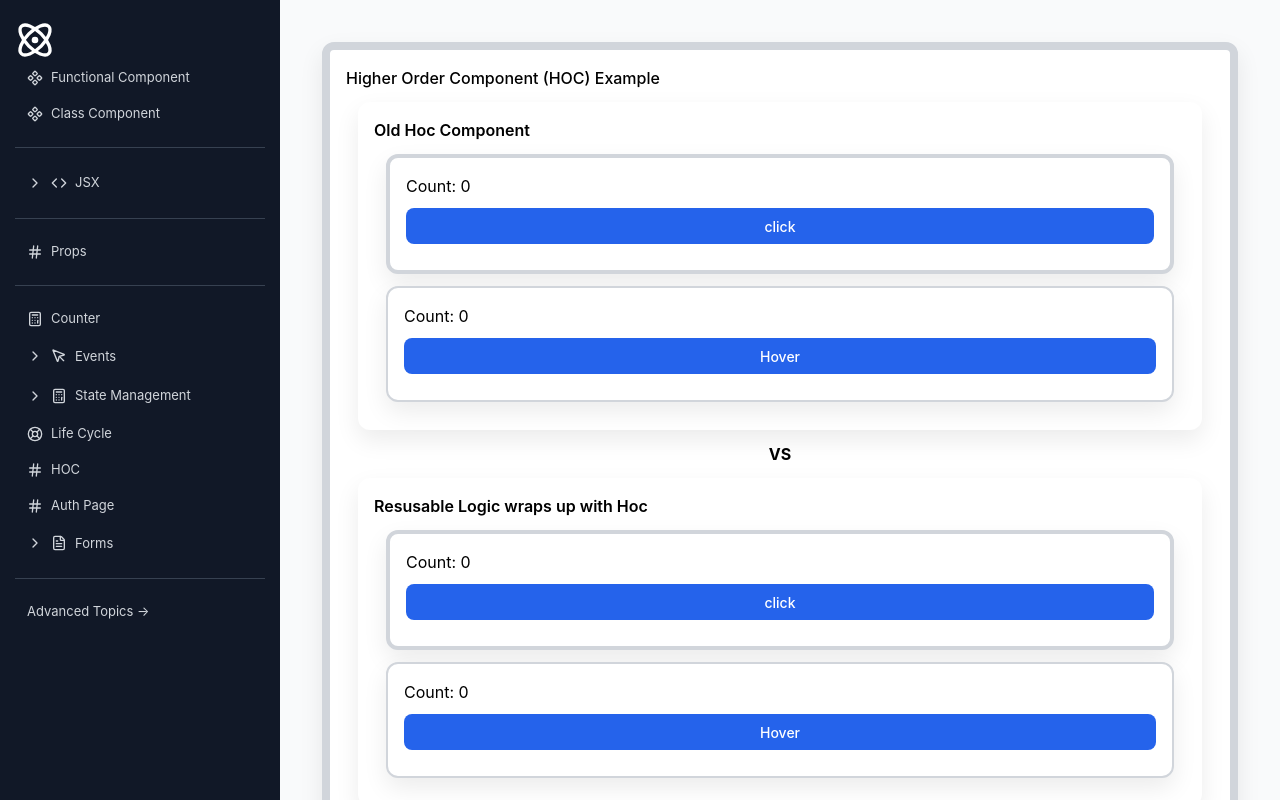
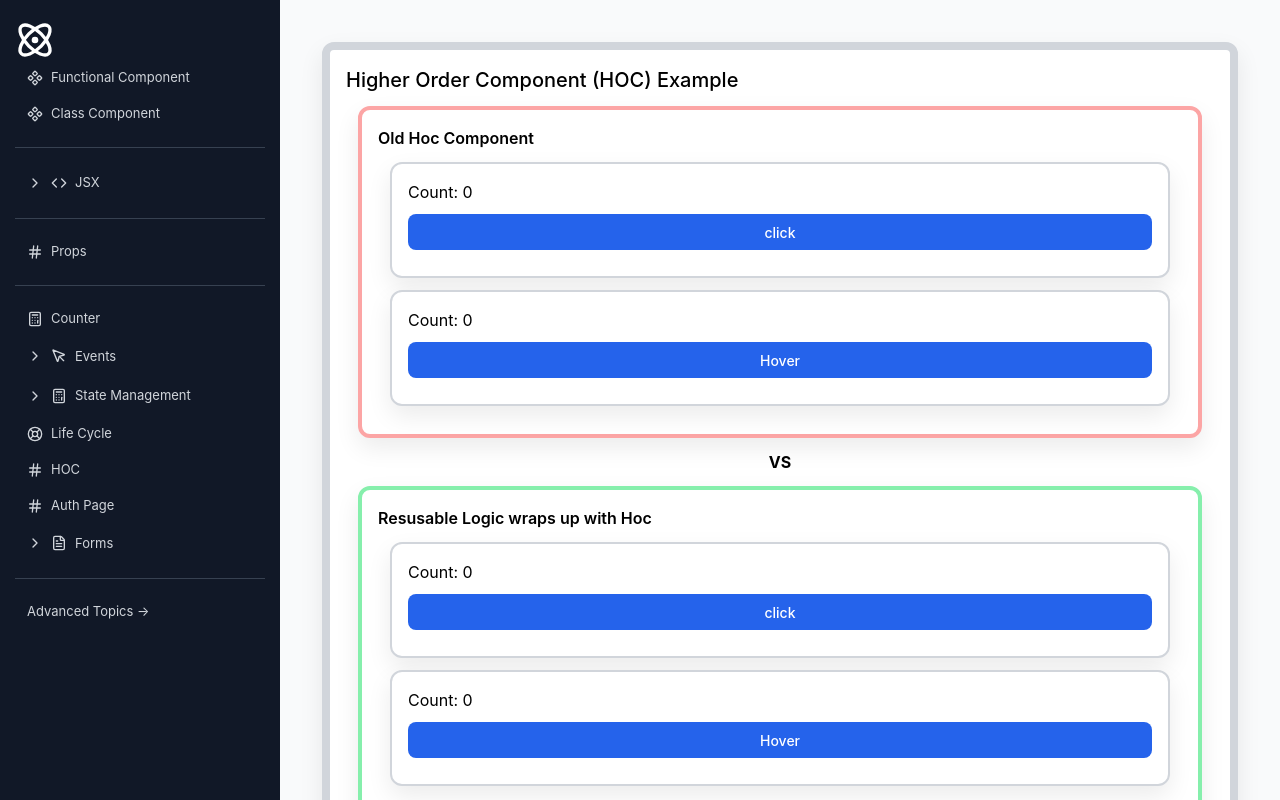
Before and after one commit to mahapatra079/my-app, a React (Create React App) app: page /hoc in a window 1280 px wide. Built offline with nearby package versions, Linux system fonts and the light colour scheme.

Commit message:
Hoc Highlights

```diff
--- a/src/components/HOC/HOC.js
+++ b/src/components/HOC/HOC.js
@@ -7,14 +7,14 @@ function HOC() {
     return (
         <>
             <div className="card border-8 border-gray-300">
-                <h2 className="font-medium">Higher Order Component (HOC) Example</h2>
-                <div id="hoc" className="card">
+                <h2 className="text-xl font-medium">Higher Order Component (HOC) Example</h2>
+                <div id="hoc" className="card border-4 border-red-300">
                     <p className="font-semibold">Old Hoc Component</p>
                     <ClickCounter />
                     <HoverCounter />
                 </div>
                 <p className="flex items-center justify-center font-bold">VS</p>
-                <div id="Enhancedhoc" className="card">
+                <div id="Enhancedhoc" className="card border-4 border-green-300">
                     <p className="font-semibold">Resusable Logic wraps up with Hoc</p>
                     <ClickCounter2 />
                     <HoverCounter2 />
--- a/src/components/HOC/NewCounterHOC/ClickCounter2.js
+++ b/src/components/HOC/NewCounterHOC/ClickCounter2.js
@@ -8,7 +8,7 @@ function ClickCounter2(props) {
 
     return (
         <>
-            <div className="card border-4 border-gray-300">
+            <div className="card border-2 border-gray-300">
                 <p>Count: {count}</p>
                 <button className="addBtn" onClick={incrmentCount}>click</button>
             </div>
--- a/src/components/HOC/OldCounterHOC/ClickCounter.js
+++ b/src/components/HOC/OldCounterHOC/ClickCounter.js
@@ -11,7 +11,7 @@ function ClickCounter() {
 
     return (
         <>
-            <div className="card border-4 border-gray-300">
+            <div className="card border-2 border-gray-300">
                 <p>Count: {count}</p>
                 <button className="addBtn" onClick={handleCount}>click</button>
             </div>
```
